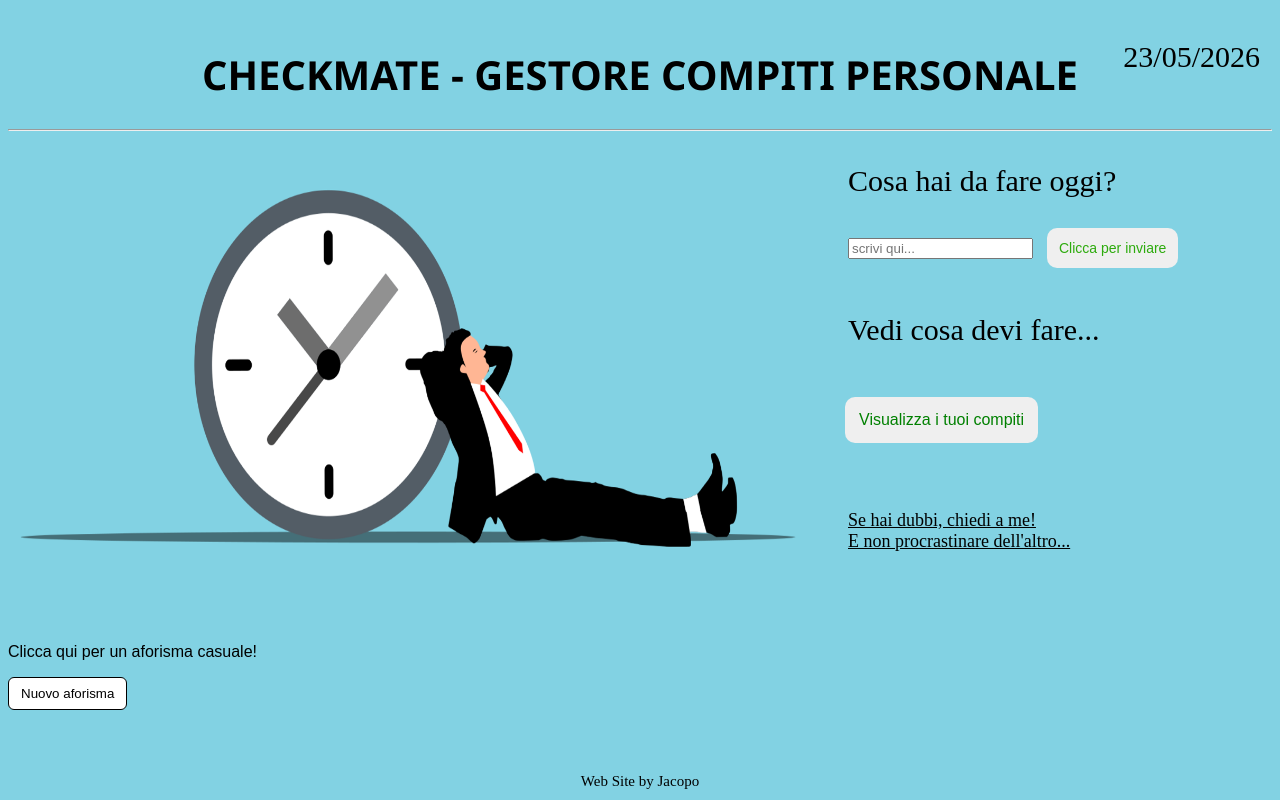
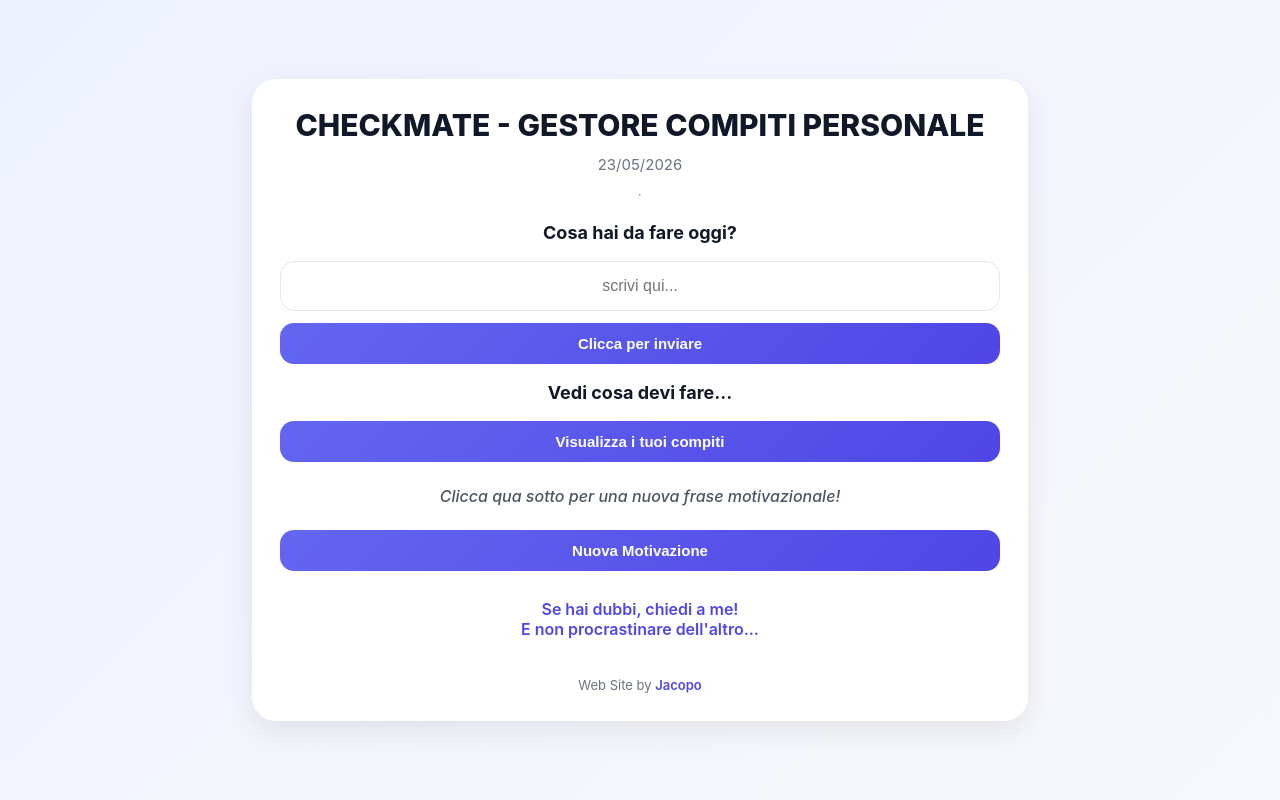
Before and after one commit to jacopo-nesti/checkmate, a Flask app: page / in a window 1280 px wide. Run offline with Flask 3, Linux system fonts and the light colour scheme; data that the repository does not hold is empty.

Commit message:
change html, css for modern web app

```diff
--- a/static/script.js
+++ b/static/script.js
@@ -1,30 +1,30 @@
 // DATA DI OGGI
 
-document.getElementById("data").innerHTML =
+document.querySelector(".data").textContent =
   new Date().toLocaleDateString("it-IT");
 
 
 // AFORISMA CASUALE
 
 const aforismi = [
-  "La procrastinazione è l’arte di tenere il passo con ieri.",
-  "Non rimandare a domani ciò che il tuo futuro ti sta già rimproverando oggi.",
-  "Il tempo non aspetta chi lo spreca aspettando il momento giusto.",
-  "La procrastinazione è un debito che si paga con stress.",
-  "Ogni minuto rimandato diventa un’ora di pressione futura.",
-  "Non è mancanza di tempo, è mancanza di priorità.",
-  "Domani è il luogo preferito dei sogni mai realizzati.",
-  "Chi rimanda oggi, rincorre sempre domani.",
-  "La motivazione arriva dopo l’inizio, non prima.",
-  "La procrastinazione trasforma piccoli compiti in grandi problemi.",
-  "Il segreto per iniziare è smettere di aspettare di essere pronti.",
-  "Rimandare è facile, ma recuperare costa il doppio.",
-  "Il futuro ringrazia chi agisce nel presente.",
-  "Non aspettare il momento perfetto: il momento perfetto non arriva.",
-  "Ogni compito evitato torna più pesante."
+  "La motivazione arriva sempre… cinque minuti dopo aver iniziato.",
+  "Non è mancanza di tempo, è eccesso di distrazioni ben organizzate.",
+  "Ogni compito iniziato è un problema già a metà risolto.",
+  "Il futuro ringrazia sempre chi non ha rimandato ieri.",
+  "La disciplina è solo motivazione che non ha preso ferie.",
+  "Iniziare è la parte difficile, continuare è solo onestà.",
+  "Le scuse non finiscono mai, ma i compiti sì.",
+  "Il lavoro fatto oggi è il riposo comprato per domani.",
+  "Aspettare il momento giusto è il modo più elegante per non iniziare mai.",
+  "La versione migliore di te non si apre da sola: va avviata.",
+  "Non serve fare tutto perfetto, serve farlo iniziare.",
+  "La produttività è semplicemente la procrastinazione delle distrazioni.",
+  "Ogni piccolo passo è un colpo dato alla versione pigra di te.",
+  "Se fosse facile, non sarebbe utile.",
+  "Non hai bisogno di più tempo, hai bisogno di meno scuse."
 ];
 
 function nuovoAforisma() {
   const index = Math.floor(Math.random() * aforismi.length);
-  document.getElementById("aforisma").textContent = aforismi[index];
+  document.querySelector(".aforisma").textContent = aforismi[index];
 }
--- a/static/style.css
+++ b/static/style.css
@@ -1,174 +1,168 @@
-/* SFONDO PAGINA */
-body {
-    background-color: #82d2e3;
+/* BASE */
+html, body {
+    height: 100%;
+    margin: 0;
+    font-family: 'Inter', system-ui, sans-serif;
+    background: linear-gradient(135deg, #eef2ff, #f7f8fa);
+    color: #111827;
 }
 
-/* TITOLO PRINCIPALE */
-h1 {
-    color:black;
-    text-align:center;
-    font-size:40px;
-    padding-top:20px;
-    font-weight:bold;
-    font-family:'Segoe UI', sans-serif;
+/* CENTER LAYOUT */
+body {
+    display: flex;
+    justify-content: center;
+    align-items: center;
 }
 
-/* DATA IN ALTO A DESTRA */
-#data {
-  position: absolute;
-  top: 10px;
-  right: 20px;
-  font-size: 30px;
+/* CONTAINER */
+.container {
+    width: 100%;
+    max-width: 720px;
+    background: white;
+    border-radius: 24px;
+    padding: 28px;
+    box-shadow: 0 10px 30px rgba(0,0,0,0.08);
+    display: flex;
+    flex-direction: column;
+    gap: 12px;
 }
 
-/* IMMAGINE PROCRASTINATION */
-.procrastination-img {
-  border-radius: 20px;
-  float: left;
-  margin-right: 40px;
+/* TITLE */
+.title {
+    font-size: 30px;
+    font-weight: 800;
+    text-align: center;
+    margin: 0;
 }
 
-/* TESTO "COSA HAI DA FARE OGGI?" */
-.add-task-text {
-    display:inline-block;
-    vertical-align:middle;
-    margin-right:25px;
-    margin-top: 25px;
-    font-size:30px;
+/* DATA */
+.data {
+    text-align: center;
+    font-size: 15px;
+    color: #6b7280;
+    margin: 0;
 }
 
-/* FORM CONTAINER INPUT TASK */
-.form-write-here {
-    display:inline-block;
-    vertical-align:middle;
+/* TEXT */
+.text {
+    font-size: 18px;
+    font-weight: 700;
+    text-align: center;
+    margin: 6px 0;
 }
 
-/* INPUT TASK (FOCUS STYLE) */
-.form-input:focus {
-    border-color: #4a90e2;
-    box-shadow: 0 0 5px rgba(74, 144, 226, 0.5);
-    text-align: center;
-    color:black;
-    font-size:14px;
-    padding:12px;
-    border-radius:10px;
-    border:none;
+/* FORM */
+.task-form {
+    display: flex;
+    gap: 10px;
+    align-items: center;
 }
 
-/* BOTTONE AGGIUNGI TASK */
-.button-add-task {
-    cursor:pointer;
-    margin-left:10px;
-    color:rgb(45, 171, 13);
-    font-size:14px;
-    padding:12px;
-    border-radius:10px;
-    border:none;
+/* INPUT */
+.form-input {
+    flex: 1;
+    height: 48px;
+    border-radius: 14px;
+    border: 1px solid #e5e7eb;
+    padding: 0 14px;
+    font-size: 16px;
+    outline: none;
+    transition: 0.2s;
+    text-align: center;
 }
 
-/* TESTO SEZIONE VISUALIZZA TASK */
-.show-task {
-    display:inline-block;
-    color:black;
-    vertical-align:middle;
-    margin-right:45px;
-    margin-top:45px;
-    font-size:30px;
+.form-input:focus {
+    border-color: #6366f1;
+    box-shadow: 0 0 0 4px rgba(99,102,241,0.15);
 }
 
-/* BOTTONE VISUALIZZA TASK */
-.button-show-task {
-    display:inline-block;
-    vertical-align:middle;
-    color:green;
-    cursor:pointer;
-    margin-left:-3px;
-    margin-top:20px;
-    font-size:16px;
-    padding:14px;
-    border-radius:10px;
-    border:none;
+/* BUTTON */
+.button {
+    background: linear-gradient(135deg, #6366f1, #4f46e5);
+    color: white;
+    border: none;
+    border-radius: 14px;
+    padding: 12px 16px;
+    font-size: 15px;
+    font-weight: 600;
+    cursor: pointer;
+    transition: 0.2s;
 }
 
-/* AFORISMA CASUALE */
-#aforisma {
-  margin-top: 200px;
-  font-size: 16px;
-  color: black;
-  font-family: "Alcantara Road", sans-serif;
+.button:hover {
+    transform: translateY(-2px);
+    box-shadow: 0 8px 18px rgba(99,102,241,0.25);
 }
 
-/* BOTTONE NUOVO AFORISMA */
-.button-aforisma {
-  cursor: pointer;
-  padding: 8px 12px;
-  border: 1px solid #000;
-  border-radius: 6px;
-  background: white;
+/* AFORISMA */
+.aforisma {
+    font-size: 16px;
+    font-style: italic;
+    text-align: center;
+    color: #4b5563;
+    font-weight: 500;
+    margin: 12px 0;
 }
 
-/* LINK GENERICO */
+/* LINK */
 .link {
-    margin-right:0px;
-    margin-top:-200px;
+    text-align: center;
 }
 
-/* LINK CHATGPT */
 .link-chatgpt {
-  font-size: 18px;
-  color: black;
+    color: #4f46e5;
+    text-decoration: none;
+    font-weight: 600;
 }
 
-/* CREDIT FOOTER CENTRATO */
-.site-credit {
-  position: absolute;
-  bottom: 10px;
-  left: 50%;
-  transform: translateX(-50%);
-  font-size: 15px;
+.link-chatgpt:hover {
+    text-decoration: underline;
 }
 
-/* LINK FOOTER */
-.site-link {
-  font-size: 15px;
-  color: black;
-  text-decoration: none;
+/* FOOTER */
+.site-credit {
+    text-align: center;
+    font-size: 13px;
+    color: #6b7280;
+    margin-top: 10px;
 }
 
-/* LISTA TASK */
-#taskList {
-  color: black;
-  font-family: Inter, system-ui, sans-serif;
-  display: flex;
-  flex-direction: column;
-  gap: 10px;
-  margin-top: 20px;
+.site-link {
+    color: #4f46e5;
+    font-weight: 600;
+    text-decoration: none;
 }
 
-/* TESTO FOOTER SECONDARIO */
-.footer-text {
-  display: inline-block;
-  vertical-align: bottom;
-  margin-top: 150px;
-  font-size: 14px;
-  color: black;
-  font-family: "Alcantara Road", sans-serif;
+/* TASK LIST */
+.task-list {
+    list-style: none;
+    padding: 0;
+    margin: 24px 0;
+    display: flex;
+    flex-direction: column;
+    gap: 14px;
 }
 
-/* PULSANTE INDIETRO */
-.back-button {
-  position: absolute;
-  top: 10px;
-  left: 10px;
-  padding: 8px 14px;
-  border: none;
-  border-radius: 8px;
-  background: black;
-  color: white;
-  cursor: pointer;
+/* TASK ITEM */
+.task-list li {
+    background: white;
+    border: 1px solid #e5e7eb;
+    border-radius: 16px;
+    padding: 14px 16px;
+    font-size: 16px;
+    color: #111827;
+    box-shadow: 0 1px 3px rgba(0,0,0,0.05);
+    transition: all 0.2s ease;
 }
 
-/* HOVER PULSANTE INDIETRO */
-.back-button:hover {
-  opacity: 0.8;
+/* HOVER */
+.task-list li:hover {
+    transform: translateY(-2px);
+    box-shadow: 0 6px 16px rgba(0,0,0,0.08);
 }
+
+/* DONE TASK */
+.task-list li.done {
+    opacity: 0.5;
+    text-decoration: line-through;
+}
--- a/templates/index.html
+++ b/templates/index.html
@@ -2,74 +2,70 @@
 <html>
 
 <head>
-        <title>CheckMate - Gestore compiti </title>
+    <title>CheckMate - Gestore compiti</title>
+
+    <link rel="stylesheet" href="{{ url_for('static', filename='style.css') }}">
+
 </head>
 
-    <!-- BACKGROUND -->
-    <body>
-        <link rel="stylesheet" href="static\style.css">
-    </body>
+<body class="body">
 
-        <!-- TITOLO -->
-        <h1>
-            <link rel="stylesheet" href="static\style.css">
+    <script src="{{ url_for('static', filename='script.js') }}" defer></script>
+
+    <script src="{{ url_for('static', filename='tasks.js') }}" defer></script>
+
+    <div class="container">
+
+        <h1 class="title">
             CHECKMATE - GESTORE COMPITI PERSONALE
         </h1>
 
         <!-- DATA DI OGGI -->
-        <p id="data"></p>
-        <script src="static\script.js" defer></script>
-        <link rel="stylesheet" href="static\style.css">
+        <p class="data"></p>
 
-        <HR>
+        <hr>
 
-        <!-- IMMAGINE -->
-       <img class="procrastination-img"
-        src="{{ url_for('static', filename='procrastination.png') }}"
-        width="800"
-        height="480">
-
-        <!-- CONTENUTO ADD TASK -->
-        <p class="add-task-text">
+        <!-- ADD TASK -->
+        <p class="text">
             Cosa hai da fare oggi?
         </p>
 
-        <form class="form-write-here">
-            <input class="form-input"
+        <form class="task-form">
+            <input
+                class="form-input"
                 type="text"
                 id="taskInput"
-            placeholder="scrivi qui...">
+                placeholder="scrivi qui..."
+            >
         </form>
 
-        <button class="button-add-task"
-            onclick="addTask()">
+        <button class="button" onclick="addTask()">
             Clicca per inviare
         </button>
 
-        <script src="{{ url_for('static', filename='tasks.js') }}" defer></script>
-
         <!-- CONTENUTO SHOW TASK -->
-        <p class="show-task">
+        <p class="text">
             Vedi cosa devi fare...
         </p>
 
-        <button class="button-show-task" onclick="window.location.href='/tasks'">
+        <button class="button" onclick="window.location.href='/tasks'">
             Visualizza i tuoi compiti
         </button>
 
         <!-- AFORISMA CASUALE -->
-        <p id="aforisma">
-            Clicca qui per un aforisma casuale!
+        <p class="aforisma">
+            Clicca qua sotto per una nuova frase motivazionale!
         </p>
 
-        <button class="button-aforisma" onclick="nuovoAforisma()">
-            Nuovo aforisma
+        <button class="button" onclick="nuovoAforisma()">
+            Nuova Motivazione
         </button>
 
         <!-- LINK -->
         <p class="link">
             <a class="link-chatgpt" href="https://chatgpt.com/">
-                Se hai dubbi, chiedi a me!<BR>E non procrastinare dell'altro...
+                Se hai dubbi, chiedi a me!<br>
+                E non procrastinare dell'altro...
             </a>
         </p>
 
@@ -81,6 +77,8 @@
             </a>
         </footer>
 
+    </div>
+
 </body>
 
 </html>
```
Also changed, not shown: templates/tasks.html (+27 -26 lines). Lines whose indentation alone changed are shown as unchanged.
